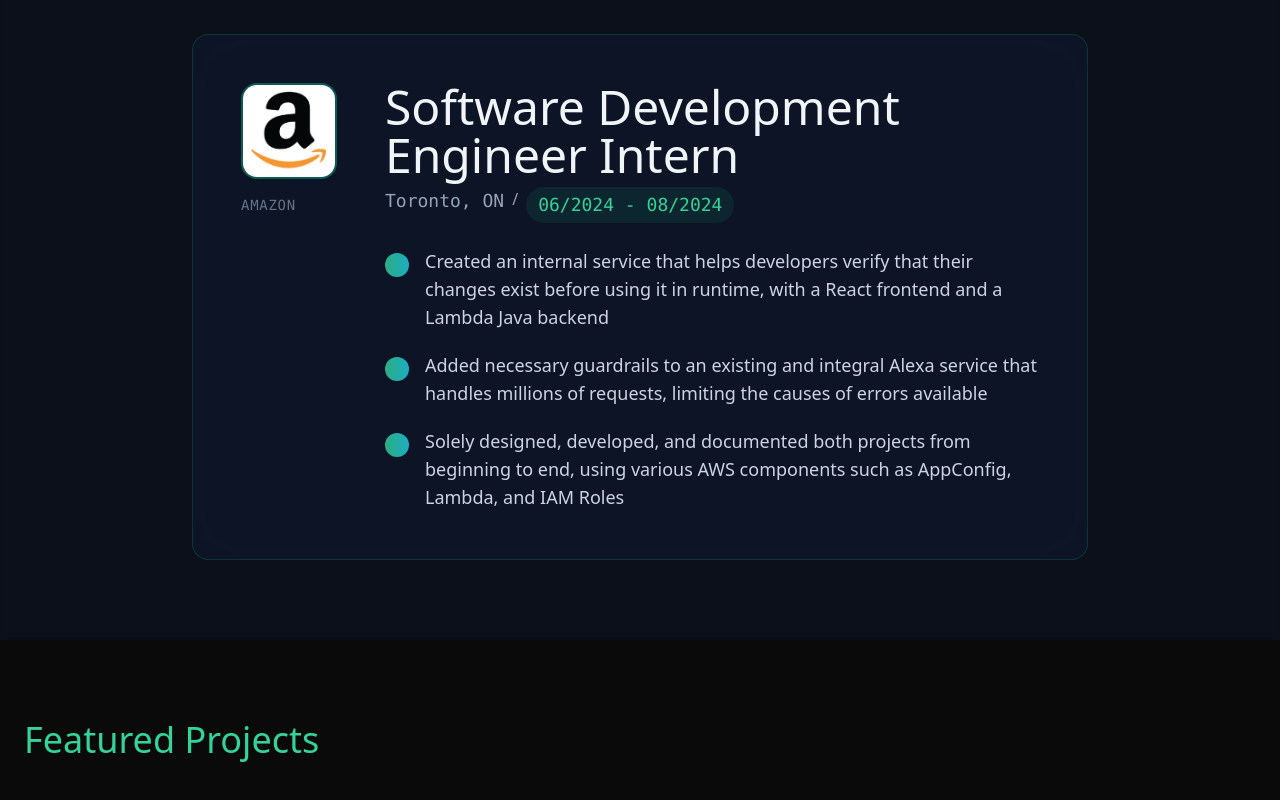
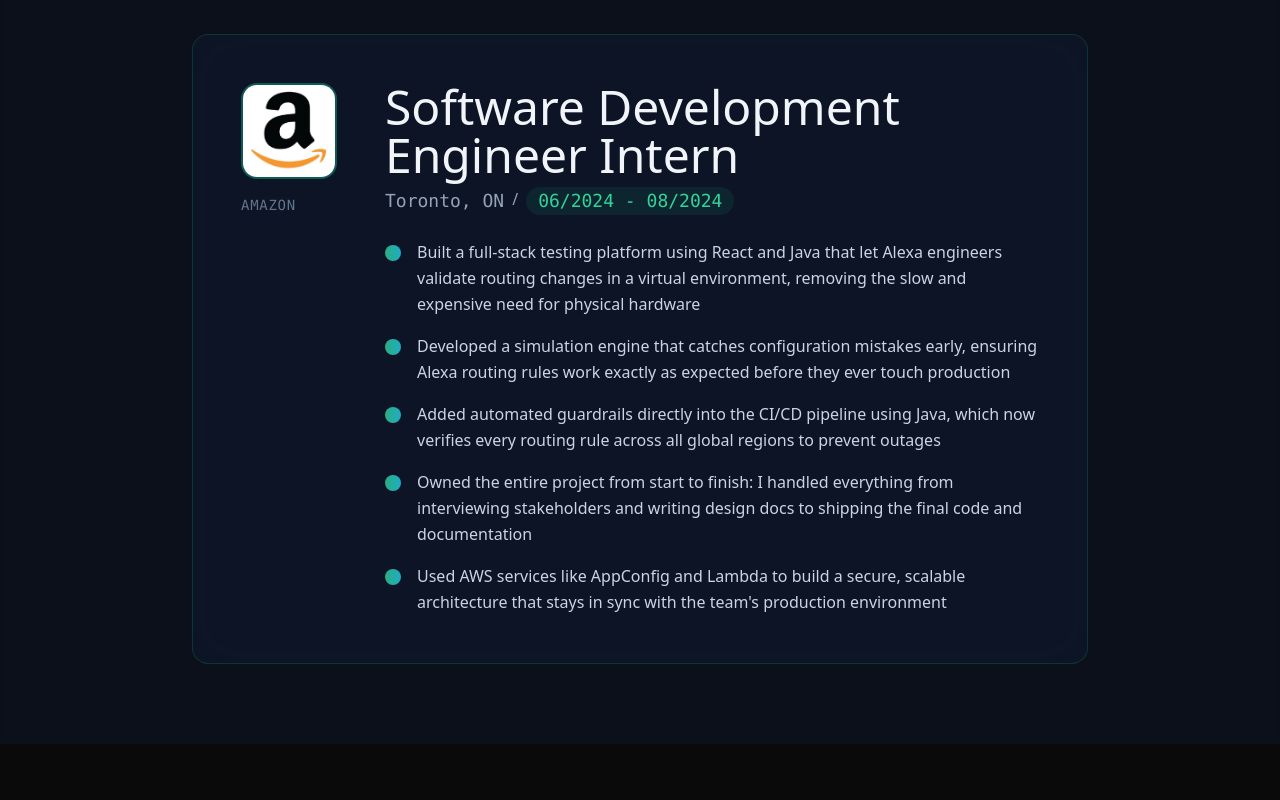
Before and after one commit to omarabdiwali/next-portfolio, a Next.js app: page / in a window 1280 px wide. Shown: the part 950-1750 px from the top of the page. Built offline with nearby package versions, Linux system fonts and the light colour scheme.

Commit message:
detail changes

```diff
--- a/components/ExperienceCard.js
+++ b/components/ExperienceCard.js
@@ -35,16 +35,16 @@
             <div className="flex flex-col sm:flex-row gap-2 text-slate-400">
               <span className="font-mono text-lg">{experience.location}</span>
               <span className="hidden sm:inline">/</span>
-              <span className="font-mono text-emerald-400 text-lg font-medium bg-emerald-500/10 px-3 py-1 rounded-full">
+              <span className="font-mono text-emerald-400 text-lg font-medium bg-emerald-500/10 px-3 rounded-full">
                 {experience.duration}
               </span>
             </div>
           </div>
 
-          <ul className="space-y-5 pl-0">
+          <ul className="space-y-4 pl-0">
             {experience.points.map((point, i) => (
-              <li key={i} className="group/list flex items-start gap-4 text-slate-300 text-base md:text-lg leading-relaxed hover:text-slate-200 transition-colors duration-200">
-                <div className="flex-shrink-0 w-6 h-6 mt-1.5 rounded-full bg-gradient-to-r from-emerald-400 to-cyan-400 opacity-80 group-hover/list:opacity-100 transition-all duration-200 flex items-center justify-center"></div>
+              <li key={i} className="group/list flex items-start gap-4 text-slate-300 text-base md:text-md leading-relaxed hover:text-slate-200 transition-colors duration-200">
+                <div className="flex-shrink-0 w-4 h-4 mt-1.5 rounded-full bg-gradient-to-r from-emerald-400 to-cyan-400 opacity-80 group-hover/list:opacity-100 transition-all duration-200 flex items-center justify-center"></div>
                 <span className="flex-1">{point}</span>
               </li>
             ))}
--- a/pages/index.js
+++ b/pages/index.js
@@ -13,9 +13,11 @@
   duration: "06/2024 - 08/2024",
   logo: "/images/amzn.png",
   points: [
-    "Created an internal service that helps developers verify that their changes exist before using it in runtime, with a React frontend and a Lambda Java backend",
-    "Added necessary guardrails to an existing and integral Alexa service that handles millions of requests, limiting the causes of errors available",
-    "Solely designed, developed, and documented both projects from beginning to end, using various AWS components such as AppConfig, Lambda, and IAM Roles"
+    "Built a full-stack testing platform using React and Java that let Alexa engineers validate routing changes in a virtual environment, removing the slow and expensive need for physical hardware",
+    "Developed a simulation engine that catches configuration mistakes early, ensuring Alexa routing rules work exactly as expected before they ever touch production",
+    "Added automated guardrails directly into the CI/CD pipeline using Java, which now verifies every routing rule across all global regions to prevent outages",
+    "Owned the entire project from start to finish: I handled everything from interviewing stakeholders and writing design docs to shipping the final code and documentation",
+    "Used AWS services like AppConfig and Lambda to build a secure, scalable architecture that stays in sync with the team's production environment"
   ]
 };
 const cellSize = 10;
@@ -256,7 +258,7 @@
     const spell = async () => {
       const isReduced = window.matchMedia(`(prefers-reduced-motion: reduce)`) === true || window.matchMedia(`(prefers-reduced-motion: reduce)`).matches === true;
       let value = `Hello, I'm Omar!`;
-      let paraValue = "I design and build applications where technology meets creativity. With experience from Amazon and my passion for elegant solutions, I craft digital experiences that matter.";
+      let paraValue = "I'm a Software Engineer with a passion for building tools that actually make a difference. From my time at Amazon to my own deep-dives into programming, I enjoy the whole process, from the first line of code to the final launch. I'm a fast learner, a generalist, and always up for a new challenge.";
       setReduced(!!isReduced);
 
       if (!!isReduced) {
```
